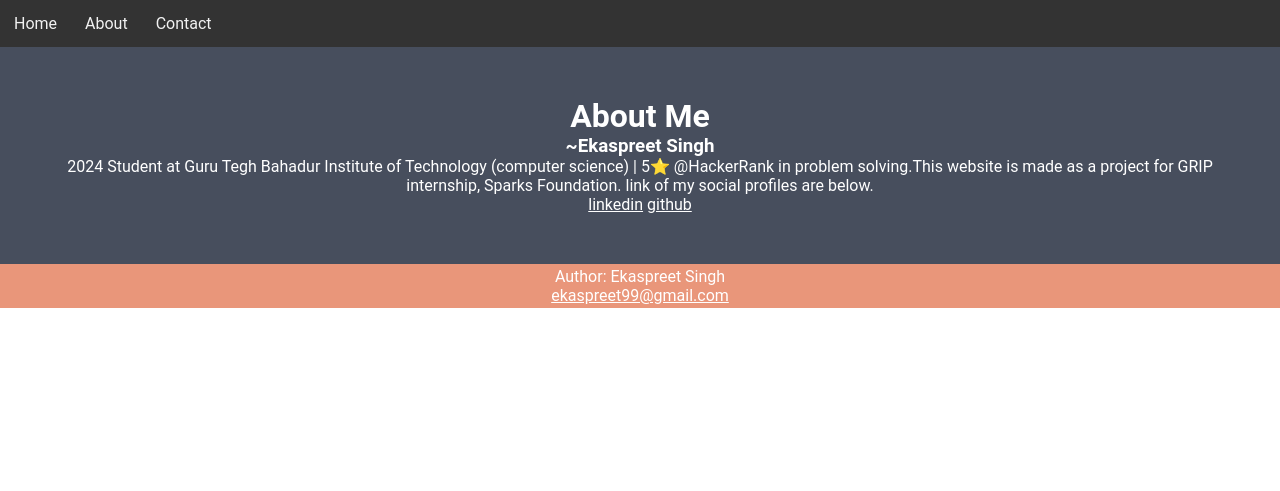
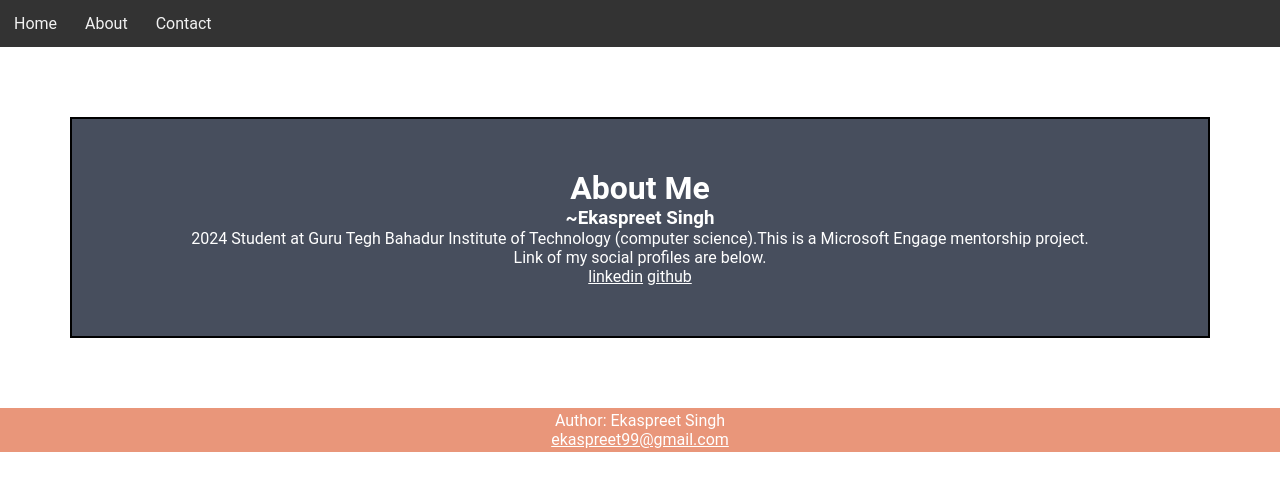
Before and after one commit to EkaspreetSingh/face_rec_attendance, a Flask app: page /about in a window 1280 px wide. Shown: the part 89-580 px from the top of the page. Run offline with Flask 2, Linux system fonts and the light colour scheme; parts of the project's set-up code (start-up, migrations or seed data) failed here and were passed over.

Commit message:
Update about.html

```diff
--- a/templates/about.html
+++ b/templates/about.html
@@ -30,10 +30,12 @@ html {
 }
 
 .about-section {
-  padding: 50px;
+  margin: 70px;
+  padding: 50px 100px;
   text-align: center;
   background-color: #474e5d;
   color: white;
+  border: 2px solid black;
 }
 
 .container {
@@ -84,7 +86,8 @@ a {
   <h1>About Me</h1>
   <p>
       <h3>~Ekaspreet Singh</h3>
-      <p>2024 Student at Guru Tegh Bahadur Institute of Technology (computer science) | 5⭐ @HackerRank in problem solving.This website is made as a project for GRIP internship, Sparks Foundation. link of my social profiles are below.</p>
+    <p>2024 Student at Guru Tegh Bahadur Institute of Technology (computer science).This is a Microsoft Engage mentorship project.</p>
+    <p> Link of my social profiles are below.</p>
       <a href="https://www.linkedin.com/in/ekaspreet-singh-a979bb195/" target="blank" class="card-link">linkedin</a>
       <a href="https://github.com/EkaspreetSingh" target="blank" class="card-link">github</a>
   </p>
```
